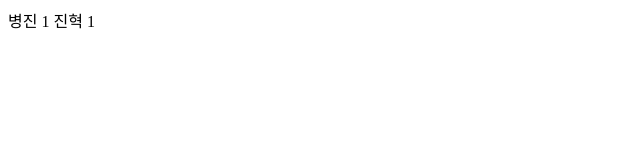
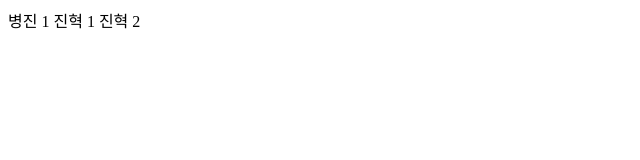
Before and after one commit to ByeongjinHwang/GitTest, a plain HTML site: page index.html in a window 1280 px wide. Shown: the full height of the page, 0-640 px from the left. Drawn offline with Linux system fonts and the light colour scheme.

Commit message:
진혁 2

```diff
--- a/index.html
+++ b/index.html
@@ -8,5 +8,6 @@
 <body>
  병진 1
  진혁 1
+ 진혁 2
 </body>
 </html>
```
